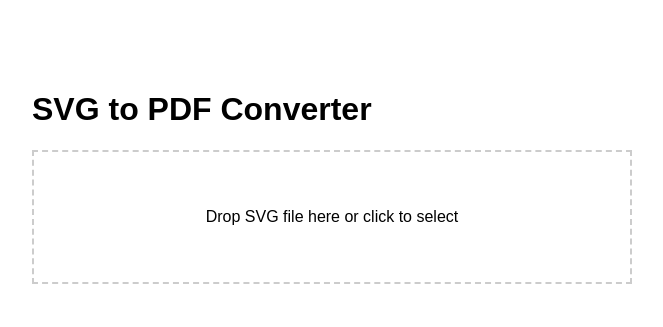
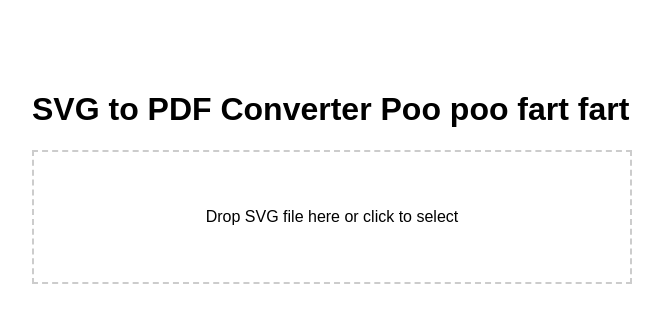
Before and after one commit to chiplab/chiplab.tools, a website: page public/index.html in a window 1280 px wide. Shown: the whole page, without its empty margins (308-971 px from the left). Drawn offline with Linux system fonts and the light colour scheme.

Commit message:
testing github actions

```diff
--- a/public/index.html
+++ b/public/index.html
@@ -13,7 +13,7 @@
     </style>
 </head>
 <body>
-    <h1>SVG to PDF Converter</h1>
+    <h1>SVG to PDF Converter Poo poo fart fart</h1>
 
     <div id="dropzone" class="dropzone">
         <p>Drop SVG file here or click to select</p>
```
Also changed, not shown: .github/workflows/deploy.yml (added), 2 other files.
